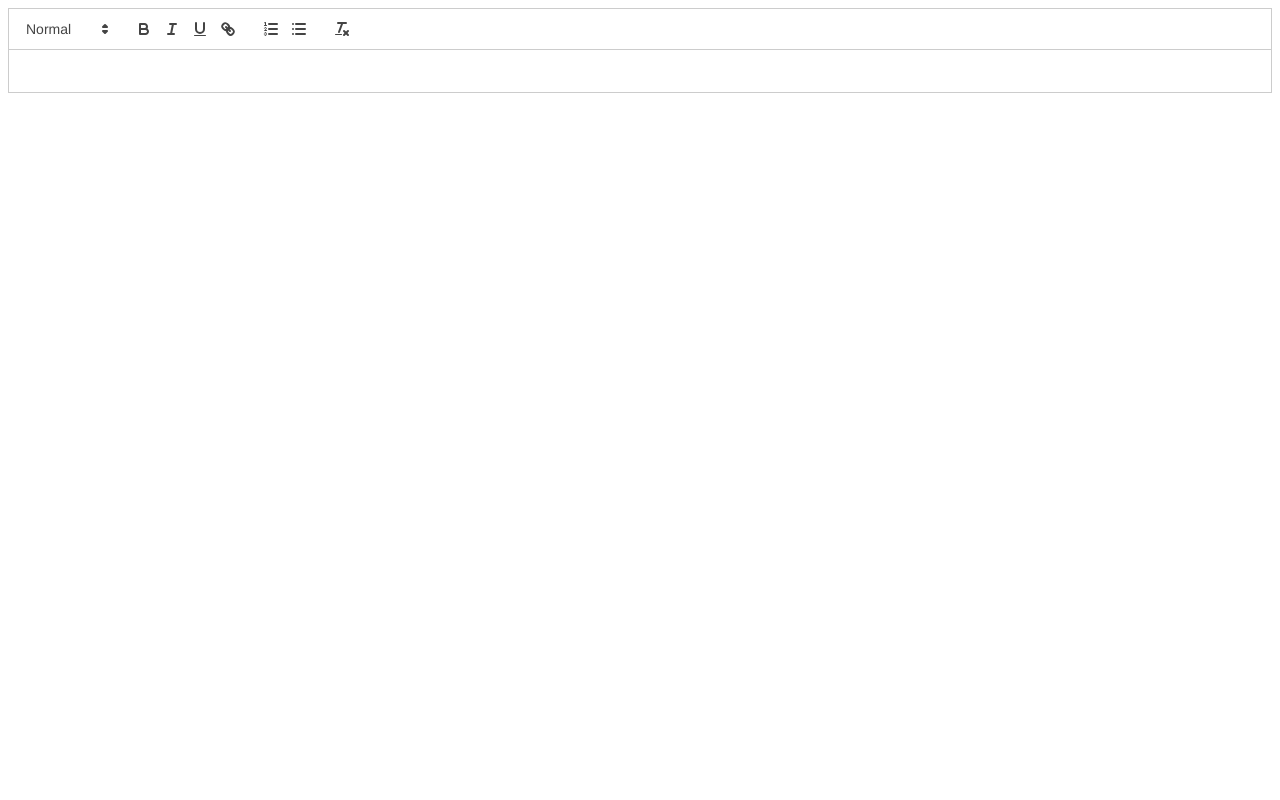
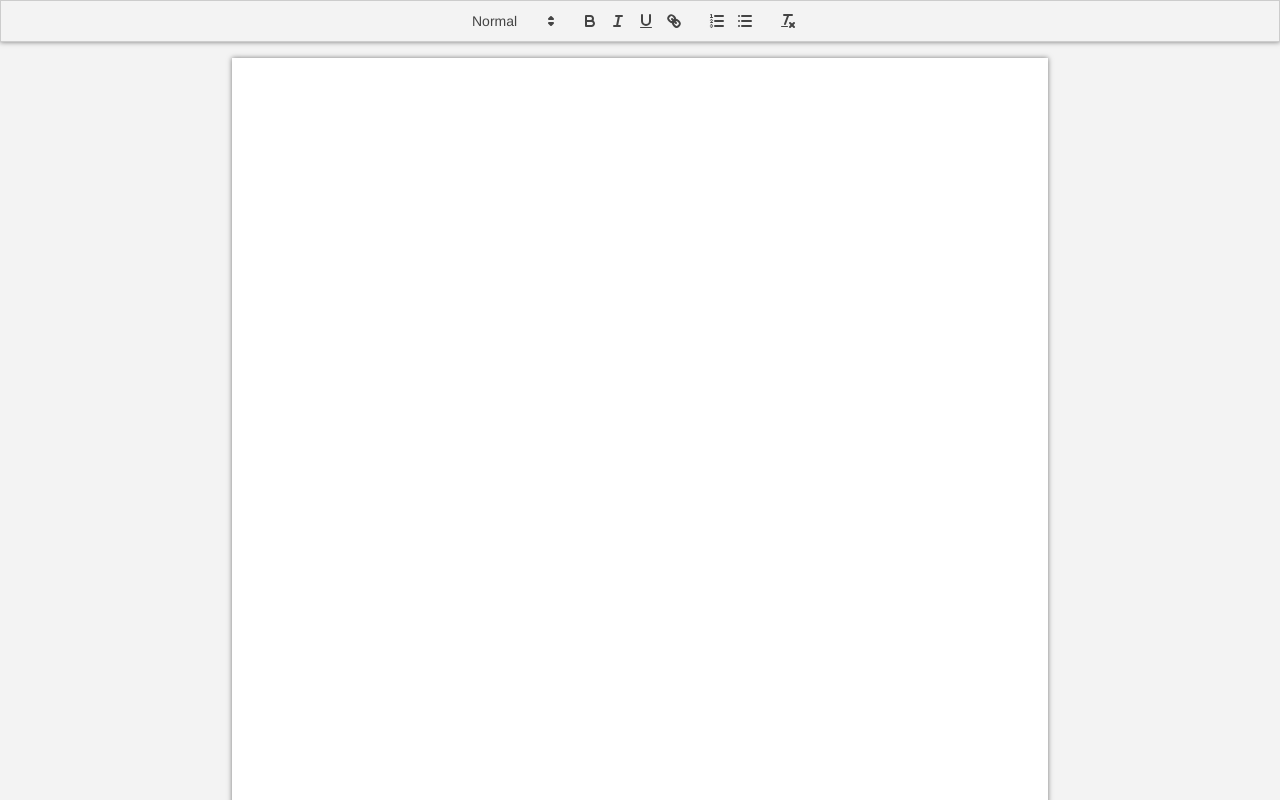
Before and after one commit to Tajveez/react-googledocs-clone, a React (Create React App) app in the folder client/: page / in a window 1280 px wide. Shown: the top 800 px of the page. Built offline with nearby package versions, Linux system fonts and the light colour scheme.

Commit message:
Style changes

```diff
--- a/client/src/components/TextEditor.js
+++ b/client/src/components/TextEditor.js
@@ -14,7 +14,7 @@
         // change2
     }, [])
     return (
-        <div id="container" ref={wrapperRef}>
+        <div className="container" ref={wrapperRef}>
             Text Editor
         </div>
     )
--- a/client/src/index.js
+++ b/client/src/index.js
@@ -1,7 +1,7 @@
 import React from 'react';
 import ReactDOM from 'react-dom';
 import App from './App';
-
+import './styles.css'
 
 ReactDOM.render(
   <React.StrictMode>
--- /dev/null
+++ b/client/src/styles.css
@@ -0,0 +1,31 @@
+*,*::before,*::after {
+    box-sizing: border-box;
+}
+body {
+    background-color: #f3f3f3;
+    margin: 0;
+}
+
+.container .ql-editor {
+    width: 8.5in;
+    height: 11in;
+    padding: 1in;
+    margin: 1rem;
+    background-color: white;
+    box-shadow: 0 0 5px 0 rgba(0, 0, 0, .5);
+}
+.container .ql-container.ql-snow {
+    border: none;
+    display: flex;
+    justify-content: center;
+}
+
+.container .ql-toolbar.ql-snow {
+    display: flex;
+    justify-content: center;
+    position: sticky;
+    background-color: #f3f3f3;
+    top: 0;
+    z-index: 1;
+    box-shadow: 0 0 5px 0 rgba(0, 0, 0, .5);
+}
```
